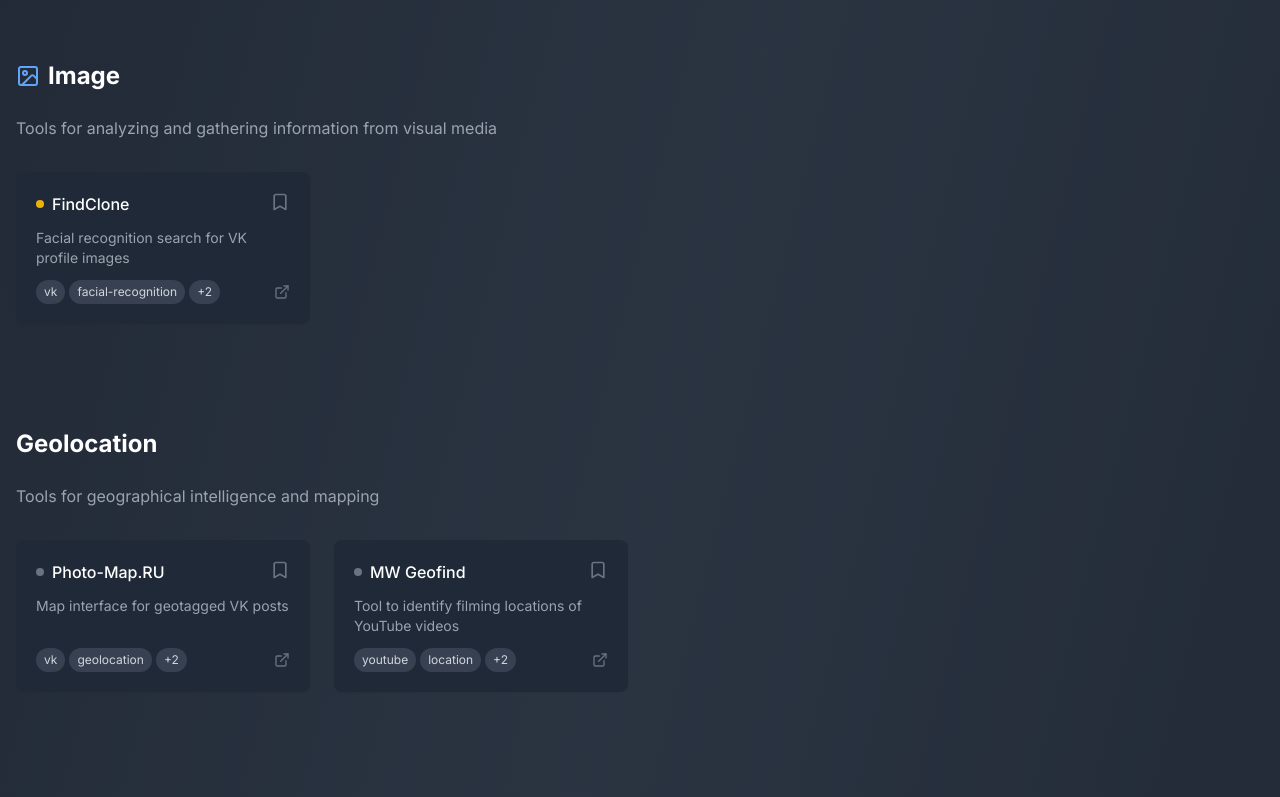
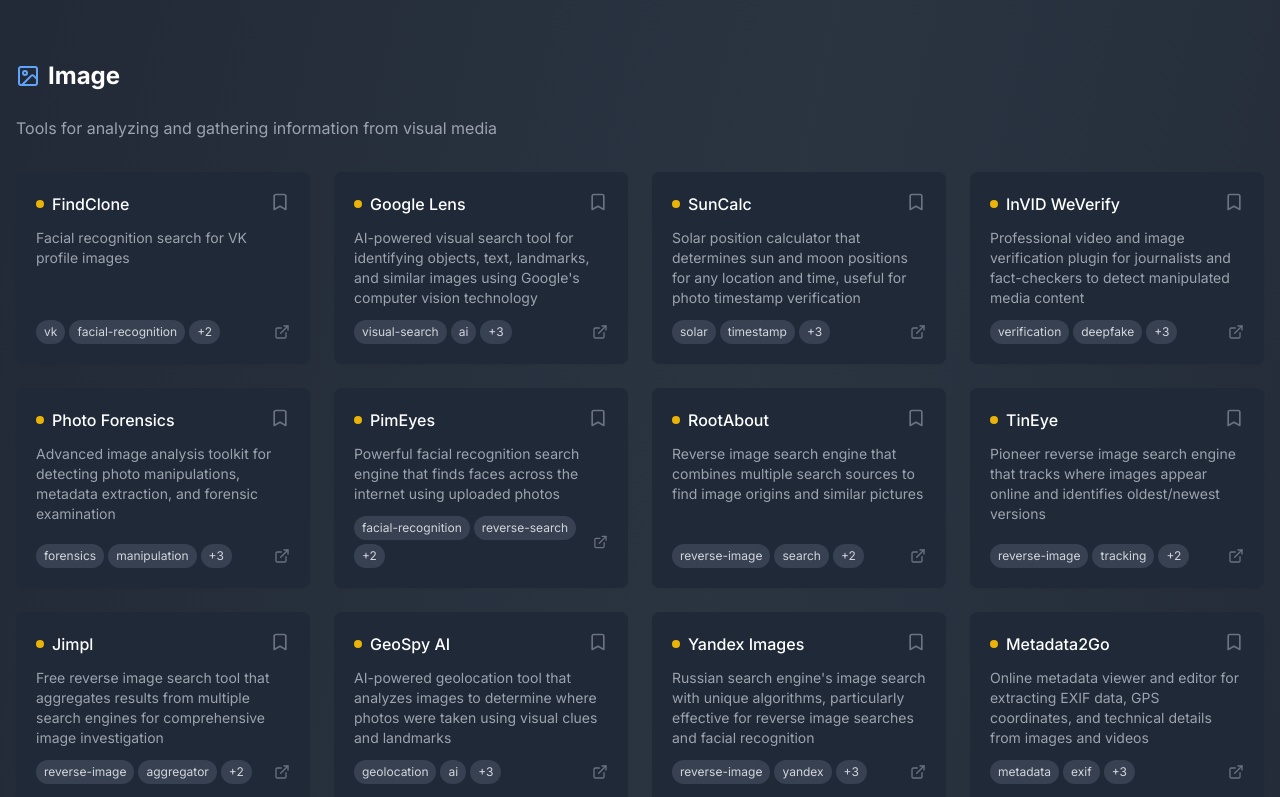
Before and after one commit to S3lc0uth/Brahmastra-OSINT, a React (Vite) app: page / in a window 1280 px wide. Shown: the part 2000-2797 px from the top of the page. Built offline with nearby package versions, Linux system fonts and the light colour scheme.

Commit message:
Update tools.ts

```diff
--- a/src/data/tools.ts
+++ b/src/data/tools.ts
@@ -137,13 +137,117 @@
     // =========================
     // Images & Media
     // =========================
-    {
+{
         id: "findclone",
         name: "FindClone",
         description: "Facial recognition search for VK profile images",
         url: "https://findclone.ru/",
         category: "images-media",
         tags: ["vk", "facial-recognition", "search", "images"],
+    },
+    {
+        id: "google-lens",
+        name: "Google Lens",
+        description: "AI-powered visual search tool for identifying objects, text, landmarks, and similar images using Google's computer vision technology",
+        url: "https://lens.google.com/",
+        category: "images-media",
+        tags: ["visual-search", "ai", "object-recognition", "google", "reverse-image"],
+    },
+    {
+        id: "suncalc",
+        name: "SunCalc",
+        description: "Solar position calculator that determines sun and moon positions for any location and time, useful for photo timestamp verification",
+        url: "https://www.suncalc.org/",
+        category: "images-media",
+        tags: ["solar", "timestamp", "verification", "shadows", "geolocation"],
+    },
+    {
+        id: "invid-weVerify",
+        name: "InVID WeVerify",
+        description: "Professional video and image verification plugin for journalists and fact-checkers to detect manipulated media content",
+        url: "https://www.invid-project.eu/",
+        category: "images-media",
+        tags: ["verification", "deepfake", "manipulation", "forensics", "journalism"],
+    },
+    {
+        id: "photo-forensics",
+        name: "Photo Forensics",
+        description: "Advanced image analysis toolkit for detecting photo manipulations, metadata extraction, and forensic examination",
+        url: "https://29a.ch/photo-forensics/#forensic-magnifier",
+        category: "images-media",
+        tags: ["forensics", "manipulation", "metadata", "analysis", "verification"],
+    },
+    {
+        id: "pimeyes",
+        name: "PimEyes",
+        description: "Powerful facial recognition search engine that finds faces across the internet using uploaded photos",
+        url: "https://pimeyes.com/en",
+        category: "images-media",
+        tags: ["facial-recognition", "reverse-search", "face-finder", "identity"],
+    },
+    {
+        id: "rootabout",
+        name: "RootAbout",
+        description: "Reverse image search engine that combines multiple search sources to find image origins and similar pictures",
+        url: "https://rootabout.com/",
+        category: "images-media",
+        tags: ["reverse-image", "search", "origins", "multi-source"],
+    },
+    {
+        id: "tineye",
+        name: "TinEye",
+        description: "Pioneer reverse image search engine that tracks where images appear online and identifies oldest/newest versions",
+        url: "https://tineye.com/",
+        category: "images-media",
+        tags: ["reverse-image", "tracking", "timeline", "verification"],
+    },
+    {
+        id: "jimpl",
+        name: "Jimpl",
+        description: "Free reverse image search tool that aggregates results from multiple search engines for comprehensive image investigation",
+        url: "https://jimpl.com/",
+        category: "images-media",
+        tags: ["reverse-image", "aggregator", "multi-engine", "investigation"],
+    },
+    {
+        id: "geospy",
+        name: "GeoSpy AI",
+        description: "AI-powered geolocation tool that analyzes images to determine where photos were taken using visual clues and landmarks",
+        url: "https://geospy.ai/",
+        category: "images-media",
+        tags: ["geolocation", "ai", "photo-location", "landmarks", "osint"],
+    },
+    {
+        id: "yandex-images",
+        name: "Yandex Images",
+        description: "Russian search engine's image search with unique algorithms, particularly effective for reverse image searches and facial recognition",
+        url: "https://yandex.com/images/",
+        category: "images-media",
+        tags: ["reverse-image", "yandex", "facial-recognition", "russian", "search"],
+    },
+    {
+        id: "metadata2go",
+        name: "Metadata2Go",
+        description: "Online metadata viewer and editor for extracting EXIF data, GPS coordinates, and technical details from images and videos",
+        url: "https://www.metadata2go.com/",
+        category: "images-media",
+        tags: ["metadata", "exif", "gps", "coordinates", "technical-data"],
+    },
+    {
+        id: "myheritage-enhancer",
+        name: "MyHeritage Photo Enhancer",
+        description: "AI-powered tool for enhancing and colorizing old, blurry, or low-quality photos using advanced machine learning algorithms",
+        url: "https://www.myheritage.nl/photo-enhancer",
+        category: "images-media",
+        tags: ["enhancement", "ai", "restoration", "colorization", "quality-improvement"],
+    },
+    {
+        id: "clipdrop-cleanup",
+        name: "ClipDrop Cleanup",
+        description: "AI-powered object removal tool that seamlessly removes unwanted elements from images while maintaining natural appearance",
+        url: "https://clipdrop.co/cleanup",
+        category: "images-media",
+        tags: ["object-removal", "ai", "cleanup", "editing", "seamless"],
     },
     // ... (add other images-media tools)
 
```
